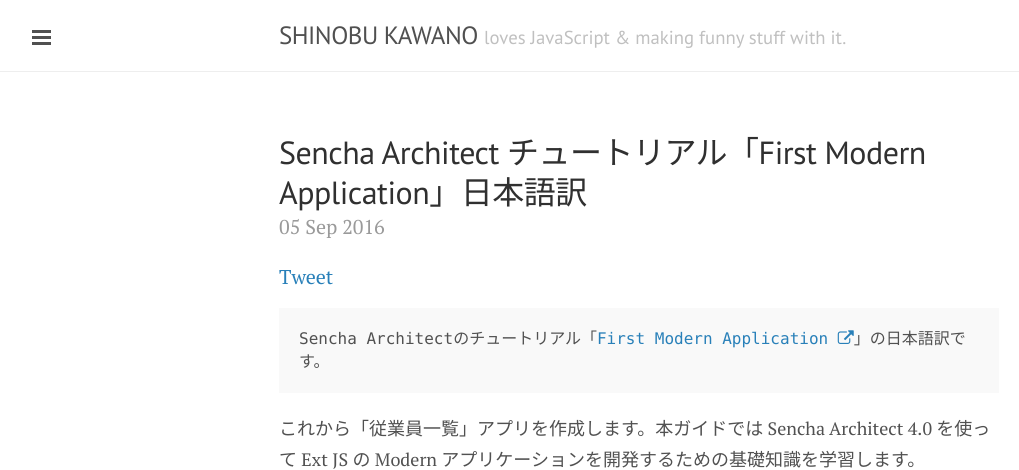
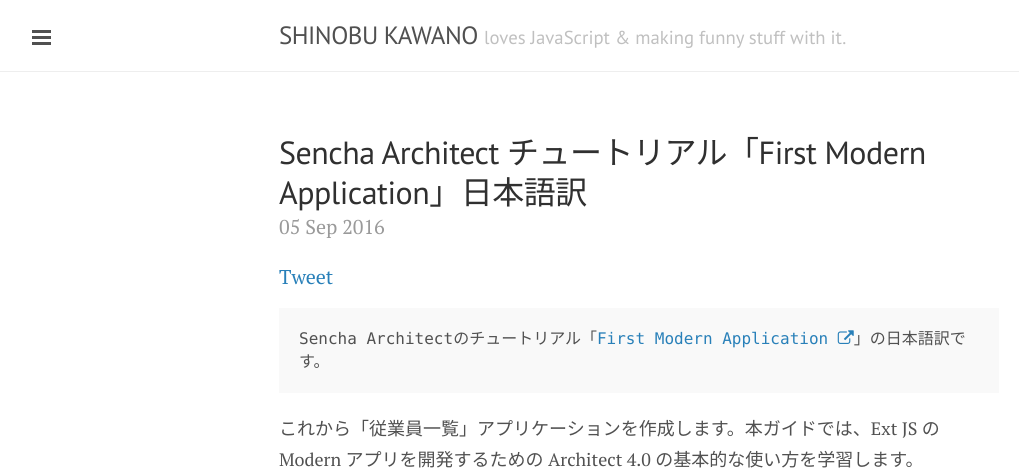
Before and after one commit to shinobukawano/kawanoshinobu.github.io, a Jekyll site: the page built from _posts/2016-09-05-modern-tutorial.md, in a window 1280 px wide and 900 px high, cut to the strip 0-470 px from the top of the window. Shown: the whole strip, without its empty margins (1-1020 px from the left). Built offline with Jekyll 4.4.1, drawn with Linux system fonts in a browser that asks for light colours; comment, search, counter and statistics services are not loaded.

Commit message:
Updated.

```diff
--- a/_posts/2016-09-05-modern-tutorial.md
+++ b/_posts/2016-09-05-modern-tutorial.md
@@ -10,7 +10,7 @@
 Sencha Architectのチュートリアル「<a href="http://docs.sencha.com/architect/4/guides/tutorials/first_mobile_application.html" target="_blank">First Modern Application <i class="fa fa-external-link" aria-hidden="true"></i></a>」の日本語訳です。
 </pre>
 
-これから「従業員一覧」アプリを作成します。本ガイドでは Sencha Architect 4.0 を使って Ext JS の Modern アプリケーションを開発するための基礎知識を学習します。
+これから「従業員一覧」アプリケーションを作成します。本ガイドでは、Ext JS の Modern アプリを開発するための Architect 4.0 の基本的な使い方を学習します。
 
 <img src="/public/images/modern-employee-directory-parts.jpg" style="width:80%"/>
 
```
